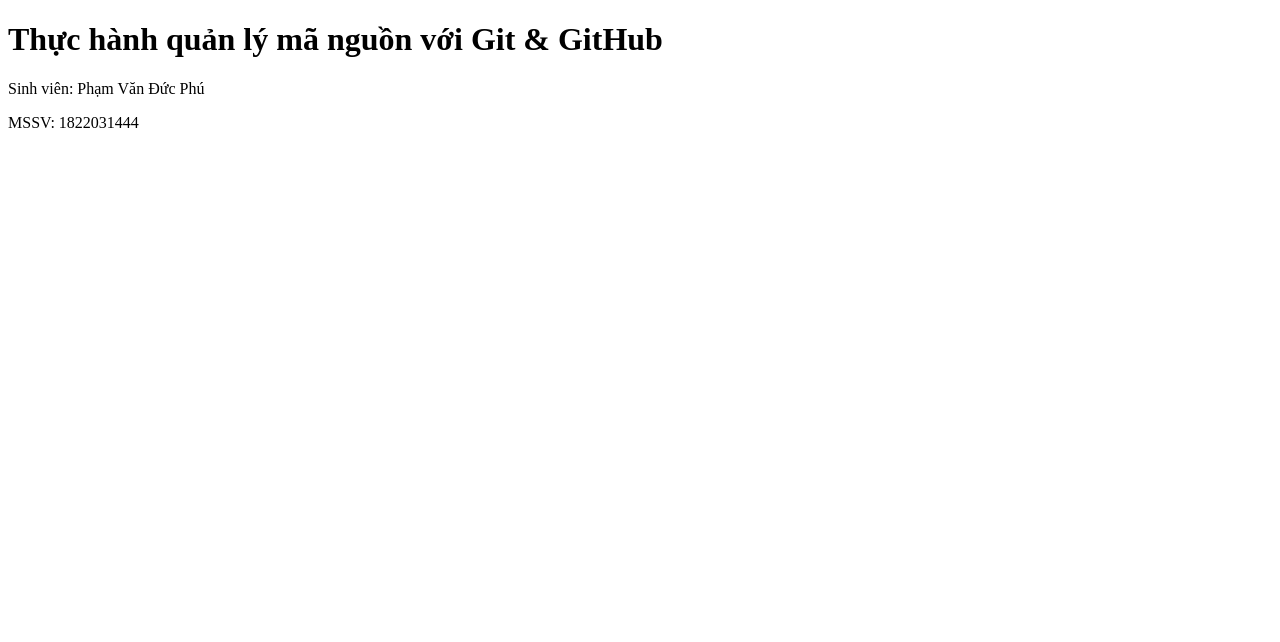
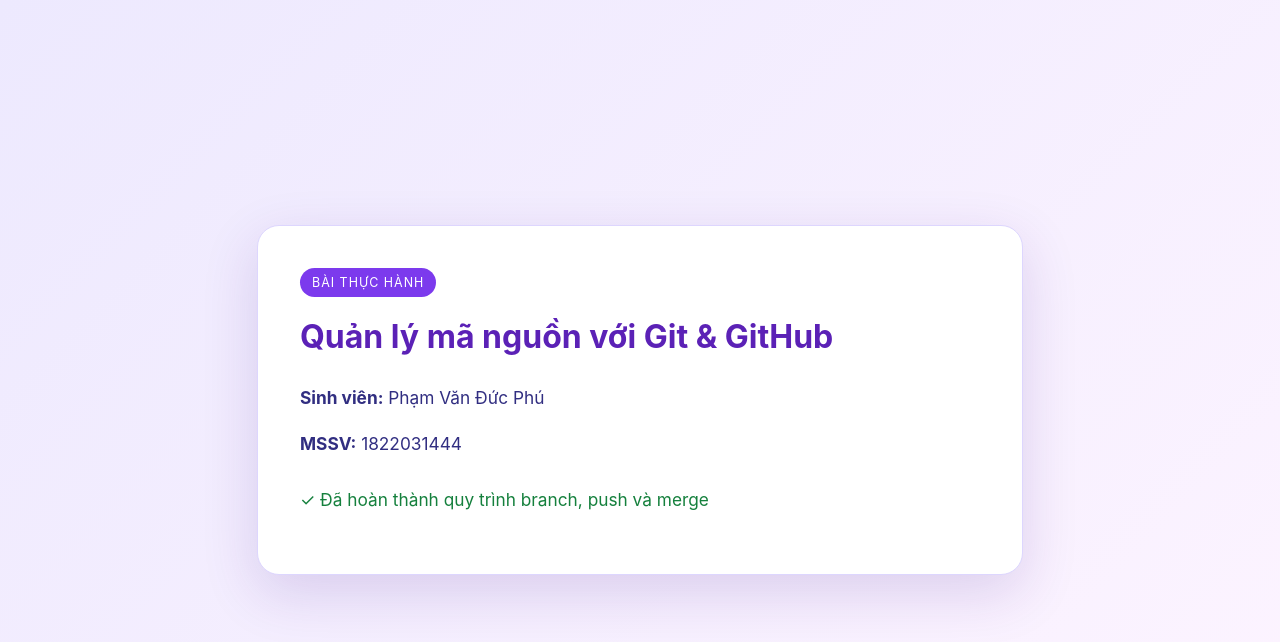
Before and after one commit to 1822031444-spec/ThucHanhGit_1822031444, a plain HTML site: page index.html in a window 1280 px wide. Drawn offline with Linux system fonts and the light colour scheme.

Commit message:
Feature: Thêm giao diện và liên kết CSS

```diff
--- a/index.html
+++ b/index.html
@@ -4,12 +4,15 @@
   <meta charset="UTF-8">
   <meta name="viewport" content="width=device-width, initial-scale=1.0">
   <title>Thực hành Git - Phạm Văn Đức Phú</title>
+  <link rel="stylesheet" href="style.css">
 </head>
 <body>
-  <main>
-    <h1>Thực hành quản lý mã nguồn với Git & GitHub</h1>
-    <p>Sinh viên: Phạm Văn Đức Phú</p>
-    <p>MSSV: 1822031444</p>
+  <main class="profile-card">
+    <span class="badge">BÀI THỰC HÀNH</span>
+    <h1>Quản lý mã nguồn với Git & GitHub</h1>
+    <p><strong>Sinh viên:</strong> Phạm Văn Đức Phú</p>
+    <p><strong>MSSV:</strong> 1822031444</p>
+    <p class="status">✓ Đã hoàn thành quy trình branch, push và merge</p>
   </main>
 </body>
 </html>
--- /dev/null
+++ b/style.css
@@ -0,0 +1,35 @@
+:root {
+  font-family: Inter, Arial, sans-serif;
+  color: #312e81;
+  background: linear-gradient(135deg, #ede9fe, #fdf4ff);
+}
+
+body {
+  min-height: 100vh;
+  margin: 0;
+  display: grid;
+  place-items: center;
+}
+
+.profile-card {
+  width: min(680px, 82vw);
+  padding: 42px;
+  border: 1px solid #ddd6fe;
+  border-radius: 22px;
+  background: #ffffff;
+  box-shadow: 0 18px 55px rgba(76, 29, 149, 0.16);
+}
+
+.badge {
+  display: inline-block;
+  padding: 7px 12px;
+  border-radius: 999px;
+  color: #ffffff;
+  background: #7c3aed;
+  font-size: 0.78rem;
+  letter-spacing: 0.08em;
+}
+
+h1 { margin: 20px 0 28px; color: #5b21b6; }
+p { font-size: 1.08rem; line-height: 1.65; }
+.status { margin-top: 28px; color: #15803d; }
```
